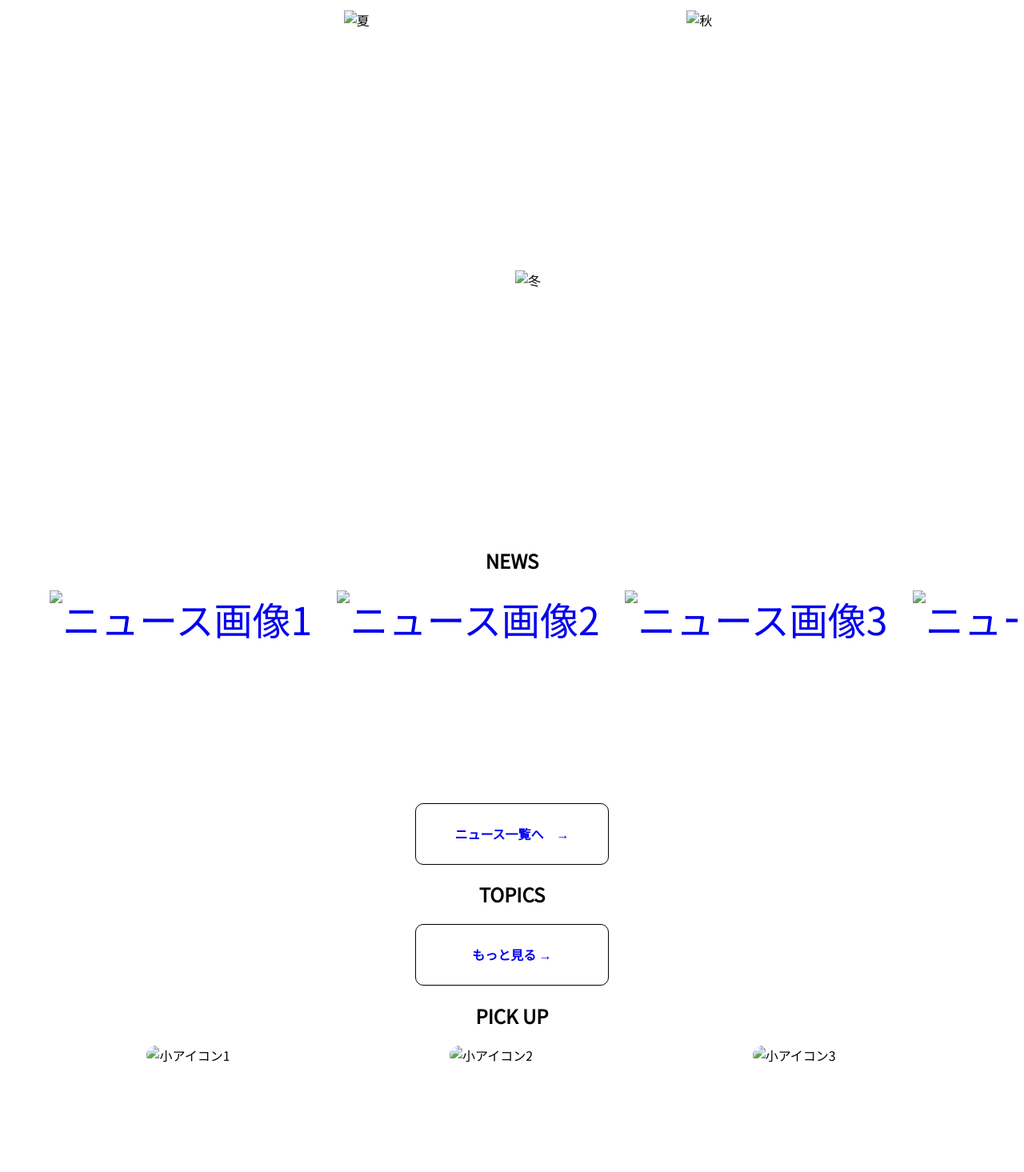
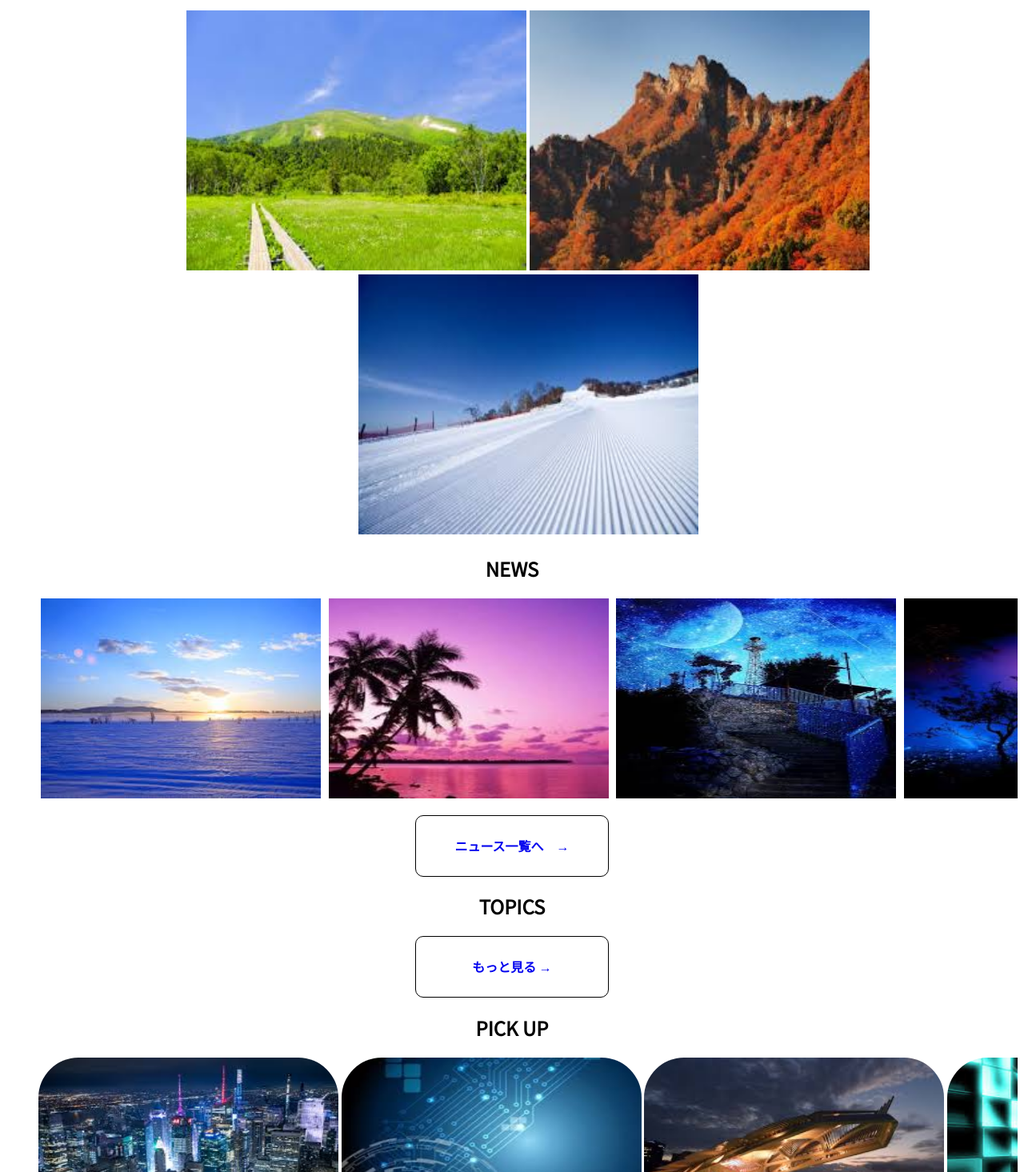
Before and after one commit to tihaya700/tihaya700.github.io, a plain HTML site: page index.html in a window 1280 px wide. Shown: the part 135-1600 px from the top of the page at 80% size. Drawn offline with Linux system fonts and the light colour scheme.

Commit message:
Update index.html

```diff
--- a/index.html
+++ b/index.html
@@ -162,9 +162,9 @@ color: white;
 
   <body>
    <ul class="top-banner">
-    <li><img src="summer.jpg" alt="夏" title="夏" ></li>
-    <li><img src="autumn.jpg" alt="秋" title="秋" ></li>
-    <li><img src="winter.jpg" alt="冬" title="冬" ></li> <!---javascriptで横並びスクロール機能-->
+    <li><img src="html練習/summer.jpg" alt="夏" title="夏" ></li>
+    <li><img src="html練習/autumn.jpg" alt="秋" title="秋" ></li>
+    <li><img src="html練習/winter.jpg" alt="冬" title="冬" ></li> <!---javascriptで横並びスクロール機能-->
 </ul>
 <style>
 .top-banner{list-style: none;
@@ -188,11 +188,11 @@ width: 100%;
 
 <center><h2><b>NEWS</b></h2>
 <ul class="middle-banner">
-  <li class="content"><a href="#"><img src="scr1.jpg" alt="ニュース画像1" title="ニュース画像1" ></a></li> <!---cssで横並びスクロール機能-->
-  <li class="content"><a href="#"><img src="scr2.jpg" alt="ニュース画像2" title="ニュース画像2" ></a></li>
-  <li class="content"><a href="#"><img src="scr3.jpg" alt="ニュース画像3" title="ニュース画像3" ></a></li>
-  <li class="content"><a href="#"><img src="scr4.jpg" alt="ニュース画像4" title="ニュース画像4" ></a></li>
-  <li class="content"><a href="#"><img src="scr5.jpg" alt="ニュース画像5" title="ニュース画像5" ></a></li>
+  <li class="content"><a href="#"><img src="html練習/scr1.jpg" alt="ニュース画像1" title="ニュース画像1" ></a></li> <!---cssで横並びスクロール機能-->
+  <li class="content"><a href="#"><img src="html練習/scr2.jpg" alt="ニュース画像2" title="ニュース画像2" ></a></li>
+  <li class="content"><a href="#"><img src="html練習/scr3.jpg" alt="ニュース画像3" title="ニュース画像3" ></a></li>
+  <li class="content"><a href="#"><img src="html練習/scr4.jpg" alt="ニュース画像4" title="ニュース画像4" ></a></li>
+  <li class="content"><a href="#"><img src="html練習/scr5.jpg" alt="ニュース画像5" title="ニュース画像5" ></a></li>
 </ul>
 <div class="box"><a href="#">ニュース一覧へ　→</a></div></center><!--cssで加工しておく-->
 <!--横並びリストの設定-->
@@ -270,12 +270,12 @@ width: 100%;
 
 <center><h2><b>PICK UP</b></h2>
 <ul class="icon-list">
-  <li class="icons"><img src="icon1.jpg" alt="小アイコン1" title="小アイコン1" ></li>
-  <li class="icons"><img src="icon2.jpg" alt="小アイコン2" title="小アイコン2" ></li>
-  <li class="icons"><img src="icon3.jpg" alt="小アイコン3" title="小アイコン3" ></li>
-  <li class="icons"><img src="icon4.jpg" alt="小アイコン4" title="小アイコン4" ></li>
-  <li class="icons"><img src="icon5.jpg" alt="小アイコン5" title="小アイコン5" ></li>
-  <li class="icons"><img src="icon6.jpg" alt="小アイコン6" title="小アイコン6" ></li> <!---cssで横並びスクロール機能-->
+  <li class="icons"><img src="html練習/icon1.jpg" alt="小アイコン1" title="小アイコン1" ></li>
+  <li class="icons"><img src="html練習/icon2.jpg" alt="小アイコン2" title="小アイコン2" ></li>
+  <li class="icons"><img src="html練習/icon3.jpg" alt="小アイコン3" title="小アイコン3" ></li>
+  <li class="icons"><img src="html練習/icon4.jpg" alt="小アイコン4" title="小アイコン4" ></li>
+  <li class="icons"><img src="html練習/icon5.jpg" alt="小アイコン5" title="小アイコン5" ></li>
+  <li class="icons"><img src="html練習/icon6.jpg" alt="小アイコン6" title="小アイコン6" ></li> <!---cssで横並びスクロール機能-->
 </ul>
 
 <style>
```
